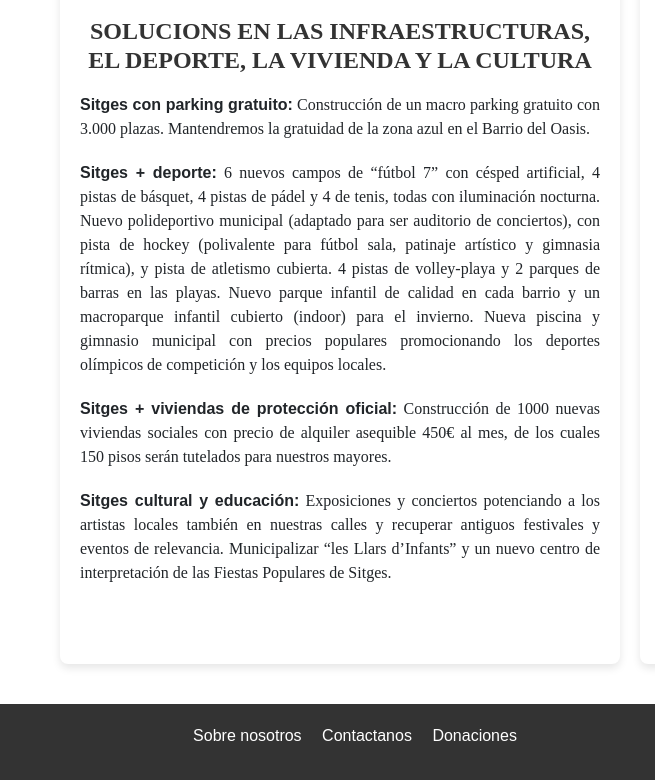
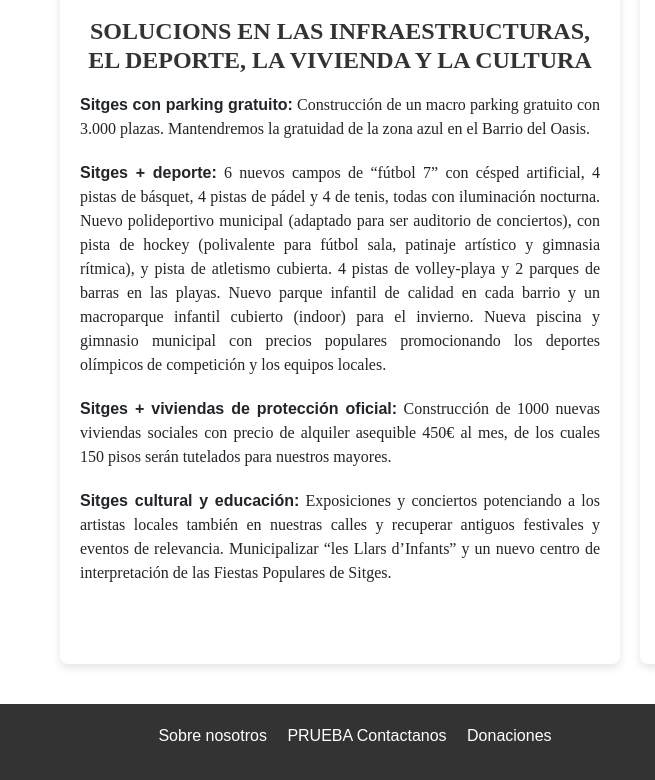
Before and after one commit to CatalunyaRefer/Solucions, a plain HTML site: page index.html in a window 1280 px wide. Shown: the part 2194-2974 px from the top of the page, 0-655 px from the left. Drawn offline with nearby package versions, Linux system fonts and the light colour scheme.

Commit message:
Update index.html

```diff
--- a/index.html
+++ b/index.html
@@ -158,6 +158,7 @@
         <div class="col-12 col-md-6 mb-4 mb-md-0">
             <nav>
                 <a href="/templates/about.html" class="mx-3">Sobre nosotros</a>
+                <a>PRUEBA</a>
                 <a href="https://mail.google.com/mail/?view=cm&fs=1&to=info@solucions.org&su=Subject&body=Message%20body" target="_blank">Contactanos</a>
 
                 <!--<a href="https://mail.google.com/mail/u/0/?view=cm&fs=1&to=info@solucions.org" target="_blank">Contactanos</a>-->
```
